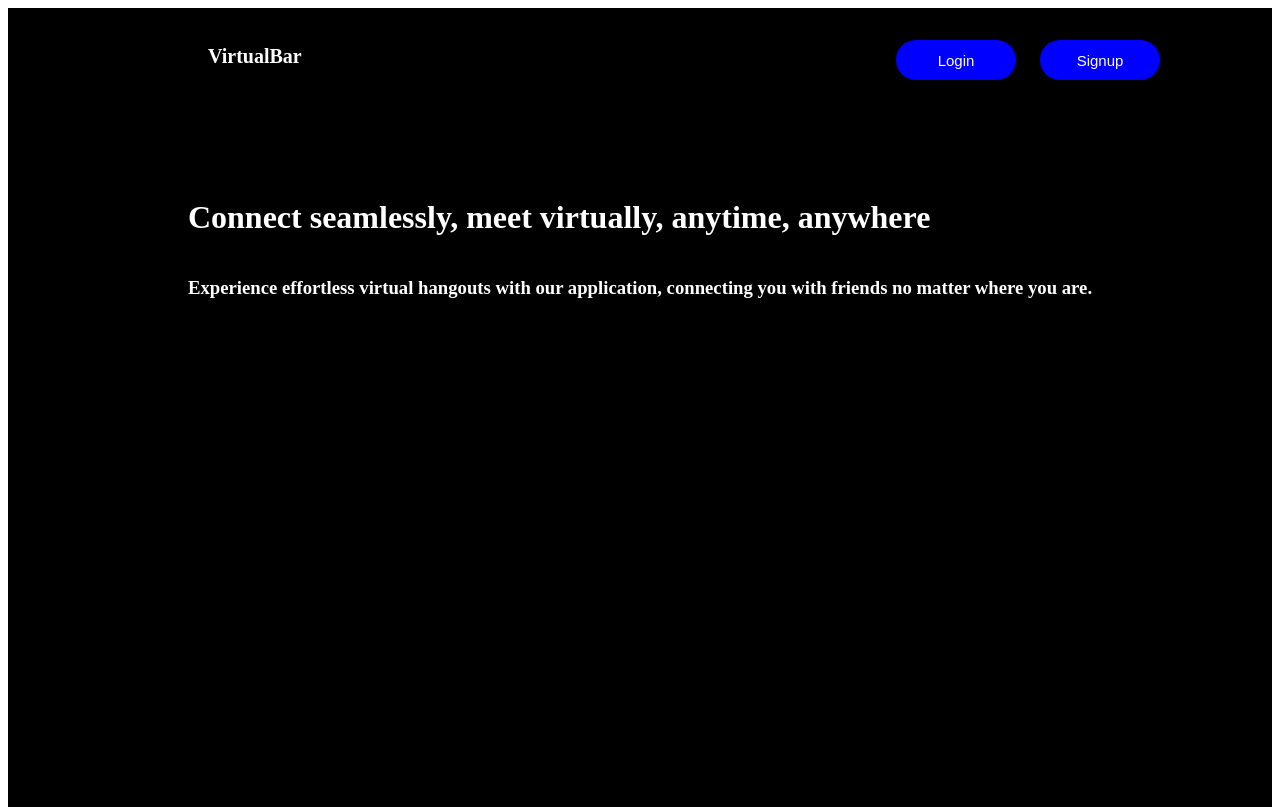
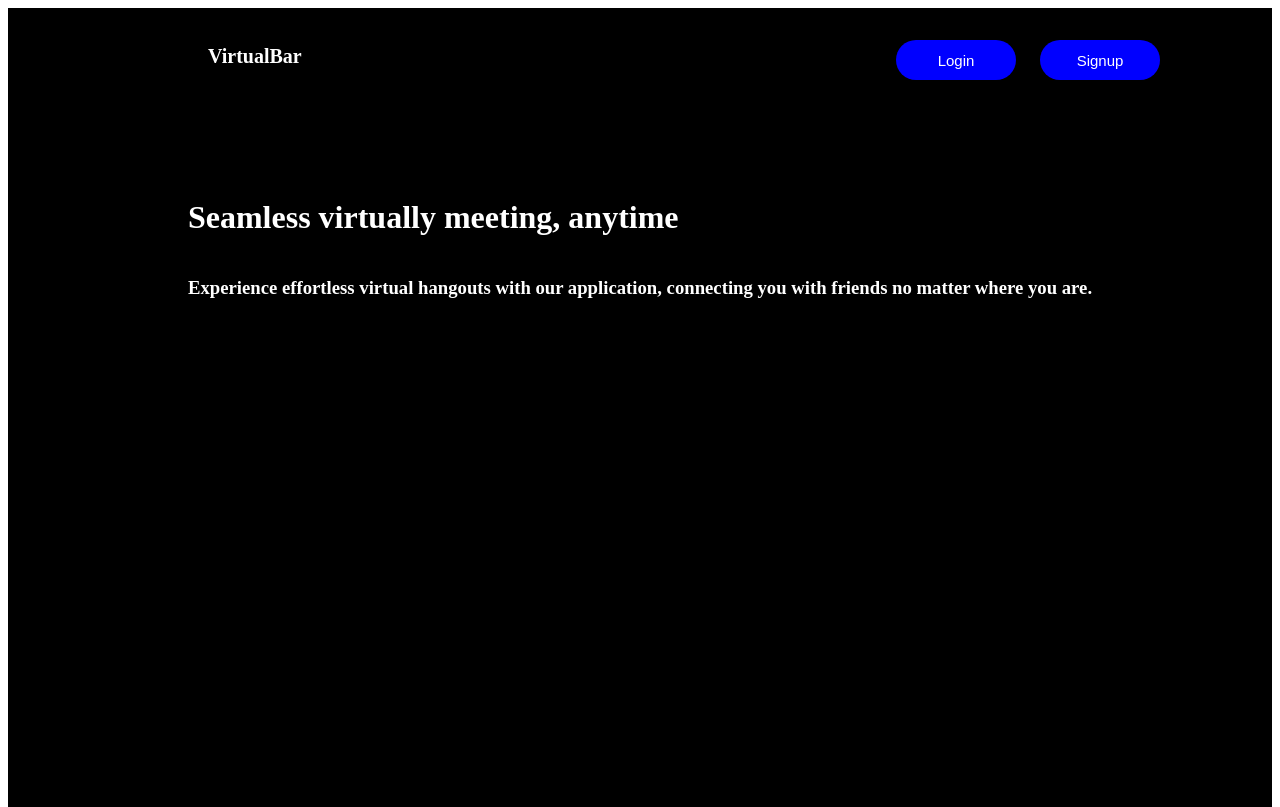
Before and after one commit to omphilejmatsobe/VirtualBar, a Flask app: page / in a window 1280 px wide. Shown: the top 807 px of the page. Run offline with Flask 3, Linux system fonts and the light colour scheme.

Commit message:
Style update

```diff
--- a/templates/index.html
+++ b/templates/index.html
@@ -20,7 +20,7 @@
 		</nav>
 		<div class="landing">
 			<div class="description">
-				<h1>Connect seamlessly, meet virtually, anytime, anywhere</h1>
+				<h1>Seamless virtually meeting, anytime</h1>
 				<h3>Experience effortless virtual hangouts with our application, connecting you with friends no matter where you are.</h3>
 			</div>
 		</div>
```
